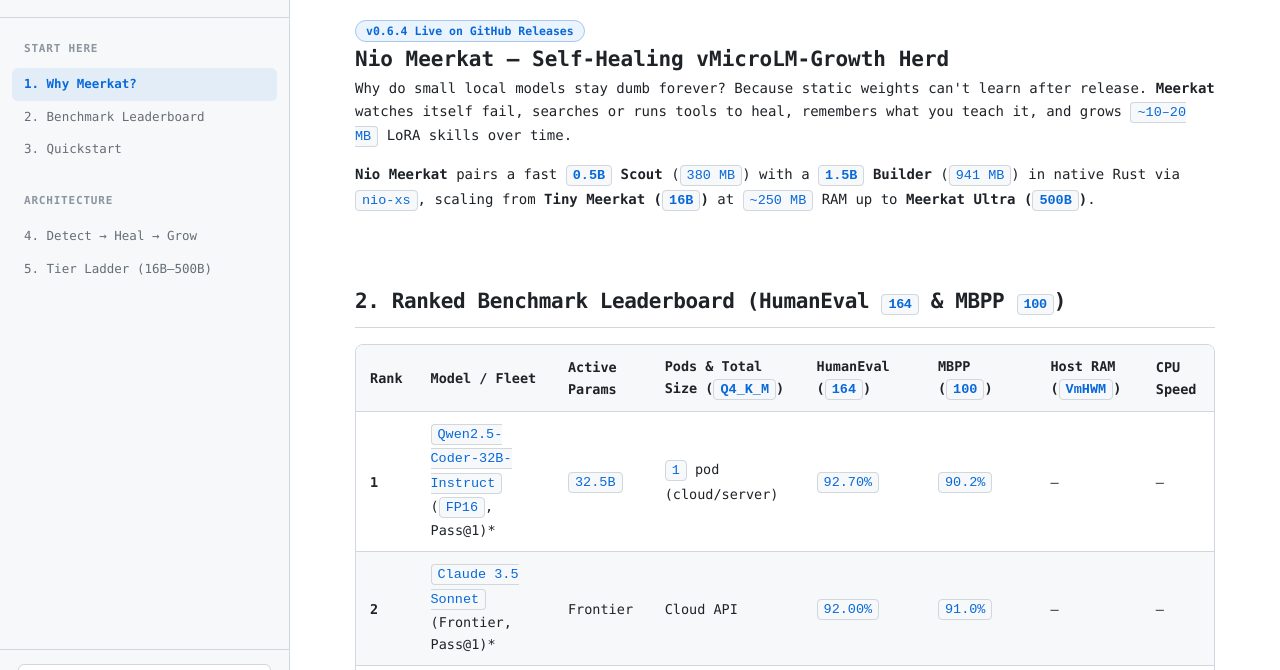
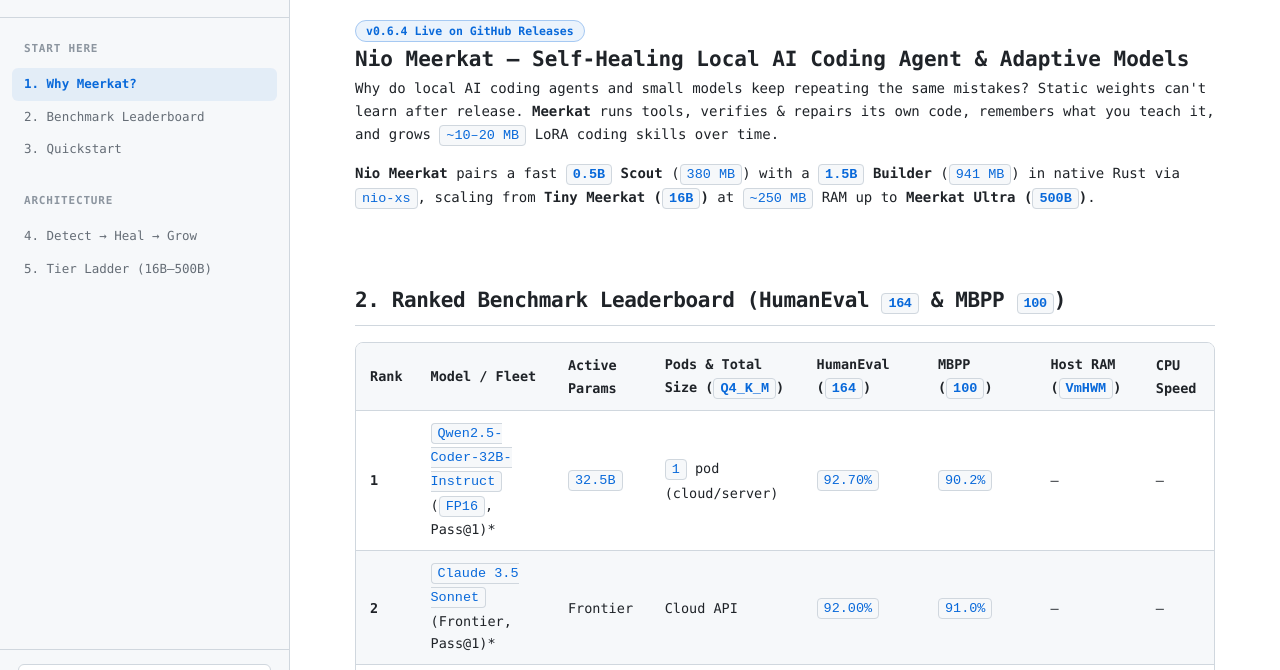
Before and after one commit to nio-labs/nio-meerkat, a plain HTML site: page docs/index.html in a window 1280 px wide. Shown: the part 57-727 px from the top of the page. Drawn offline with nearby package versions, Linux system fonts and the light colour scheme; a web font is replaced by a local one.

Commit message:
docs: position Nio Meerkat clearly as Self-Healing Local AI Coding Agent & Adaptive Models

```diff
--- a/docs/index.html
+++ b/docs/index.html
@@ -5,7 +5,7 @@
   <meta name="viewport" content="width=device-width, initial-scale=1">
   <meta name="description" content="Nio Meerkat — Self-Healing, Self-Growing vMicroLM-Growth Herd (0.5B Scout + 1.5B Builder, 120B–500B LoRA scaling).">
   <meta name="theme-color" content="#f6f8fa">
-  <title>Nio Meerkat — Self-Healing vMicroLM-Growth Herd</title>
+  <title>Nio Meerkat — Self-Healing Local AI Coding Agent &amp; Adaptive Models</title>
   <link rel="icon" type="image/svg+xml" href="logo.svg">
   <link rel="preconnect" href="https://fonts.googleapis.com">
   <link rel="preconnect" href="https://fonts.gstatic.com" crossorigin>
@@ -69,8 +69,8 @@
         <section id="overview" class="doc-section">
           <div class="hero">
             <span class="badge badge-accent">v0.6.4 Live on GitHub Releases</span>
-            <h1>Nio Meerkat — Self-Healing vMicroLM-Growth Herd</h1>
-            <p class="lead">Why do small local models stay dumb forever? Because static weights can't learn after release. <strong>Meerkat</strong> watches itself fail, searches or runs tools to heal, remembers what you teach it, and grows <code>~10–20 MB</code> LoRA skills over time.</p>
+            <h1>Nio Meerkat — Self-Healing Local AI Coding Agent &amp; Adaptive Models</h1>
+            <p class="lead">Why do local AI coding agents and small models keep repeating the same mistakes? Static weights can't learn after release. <strong>Meerkat</strong> runs tools, verifies &amp; repairs its own code, remembers what you teach it, and grows <code>~10–20 MB</code> LoRA coding skills over time.</p>
           </div>
           <p><strong>Nio Meerkat</strong> pairs a fast <strong><code>0.5B</code> Scout</strong> (<code>380 MB</code>) with a <strong><code>1.5B</code> Builder</strong> (<code>941 MB</code>) in native Rust via <a href="https://github.com/nio-labs/nio-xs"><code>nio-xs</code></a>, scaling from <strong>Tiny Meerkat (<code>16B</code>)</strong> at <code>~250 MB</code> RAM up to <strong>Meerkat Ultra (<code>500B</code>)</strong>.</p>
         </section>
```
Also changed, not shown: 1 other file.
